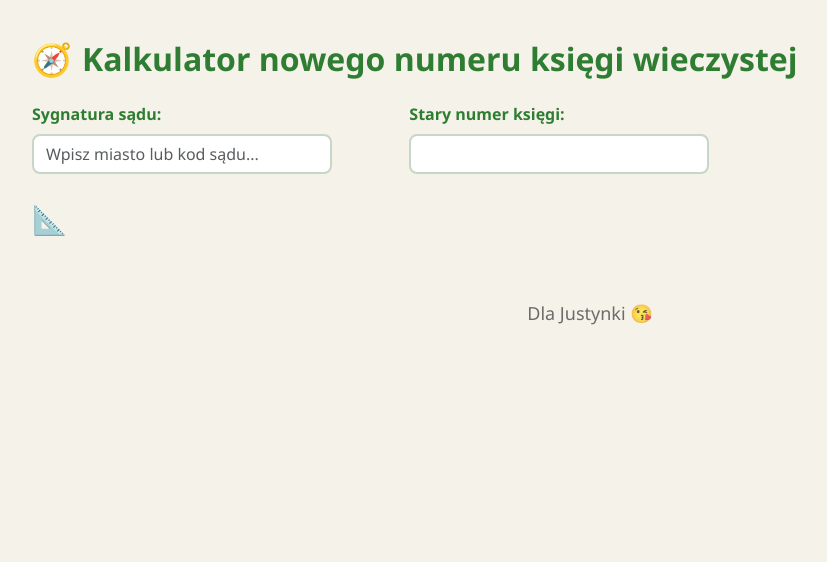
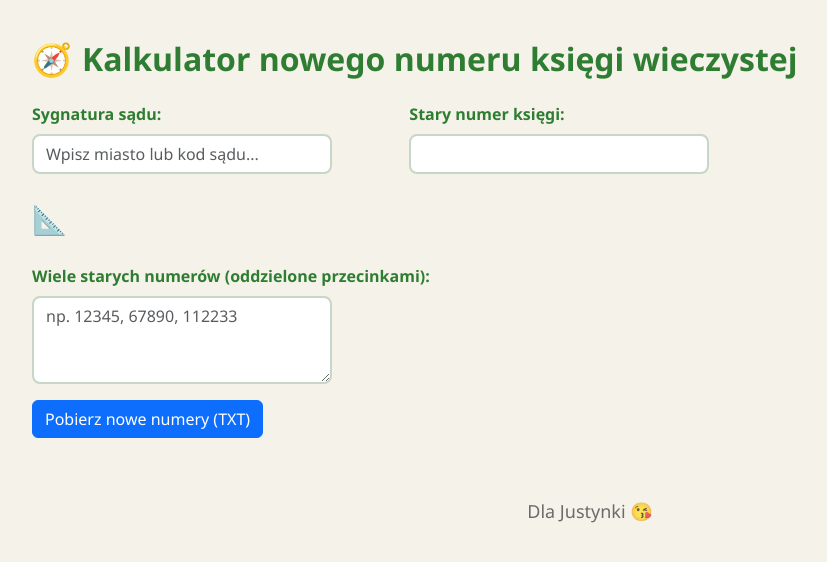
Before and after one commit to marder/kw_www2, a plain HTML site: page index.html in a window 1280 px wide. Shown: the whole page, without its empty margins (50-877 px from the left). Drawn offline with nearby package versions, Linux system fonts and the light colour scheme.

Commit message:
second commit

```diff
--- a/app.js
+++ b/app.js
@@ -93,3 +93,47 @@ function generateKW() {
     document.getElementById("result").innerText =
         "Nowy numer księgi wieczystej: " + newNumber;
 }
+
+function downloadMultiple() {
+    const court = document.getElementById("court").value.trim();
+    const multiOld = document.getElementById("multiOld").value.trim();
+
+    if (court.length !== 4) {
+        alert("Najpierw wybierz sygnaturę sądu.");
+        return;
+    }
+
+    if (multiOld.length === 0) {
+        alert("Wpisz co najmniej jeden numer KW.");
+        return;
+    }
+
+    const numbers = multiOld
+        .split(",")
+        .map(n => n.trim())
+        .filter(n => /^[0-9]+$/.test(n));
+
+    if (numbers.length === 0) {
+        alert("Brak poprawnych numerów KW.");
+        return;
+    }
+
+    let output = "";
+
+    numbers.forEach(old => {
+        const control = calculateNr(court, old);
+        const filling = "0".repeat(8 - old.length);
+        const newNumber = `${court}/${filling}${old}/${control}`;
+        output += newNumber + "\n";
+    });
+
+    const blob = new Blob([output], { type: "text/plain" });
+    const url = URL.createObjectURL(blob);
+
+    const a = document.createElement("a");
+    a.href = url;
+    a.download = "nowe_numery_kw.txt";
+    a.click();
+
+    URL.revokeObjectURL(url);
+}
--- a/index.html
+++ b/index.html
@@ -38,6 +38,16 @@
 
     <div id="result" class="text-primary mt-4"></div>
 
+    <div class="col-12 mt-4">
+        <label class="form-label">Wiele starych numerów (oddzielone przecinkami):</label>
+        <textarea id="multiOld" class="form-control" rows="3" placeholder="np. 12345, 67890, 112233"></textarea>
+    </div>
+
+    <div class="col-12 mt-3">
+        <button class="btn btn-primary" onclick="downloadMultiple()">Pobierz nowe numery (TXT)</button>
+    </div>
+
+
     <footer>Dla Justynki 😘</footer>
 
     <script src="courts.js"></script>
```
